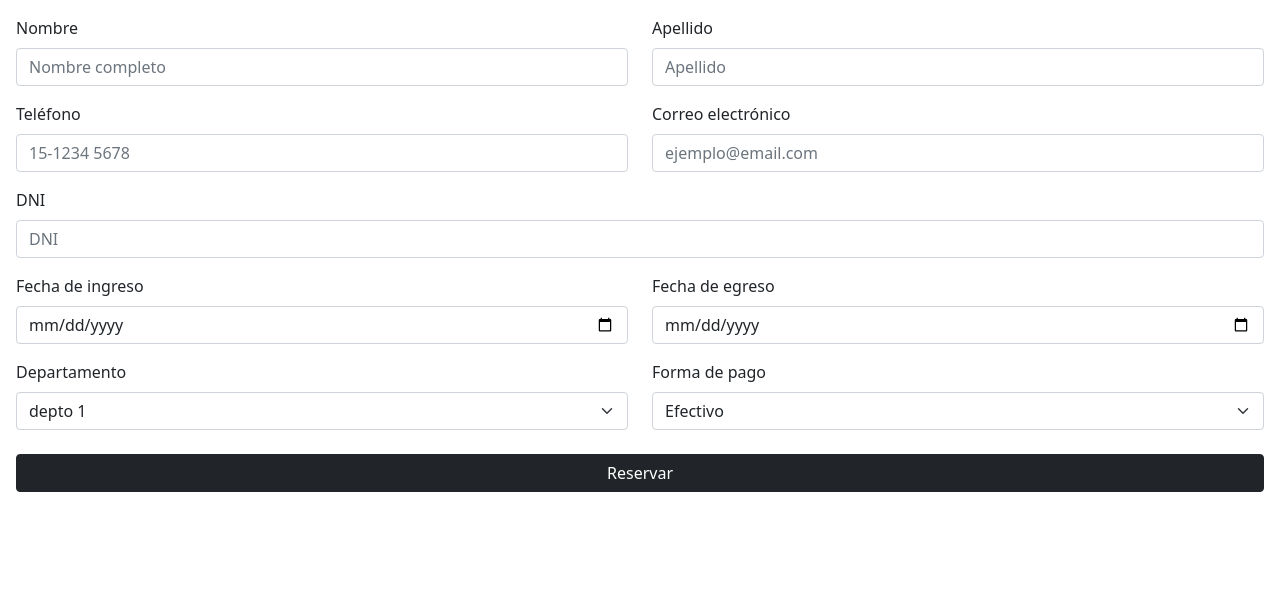
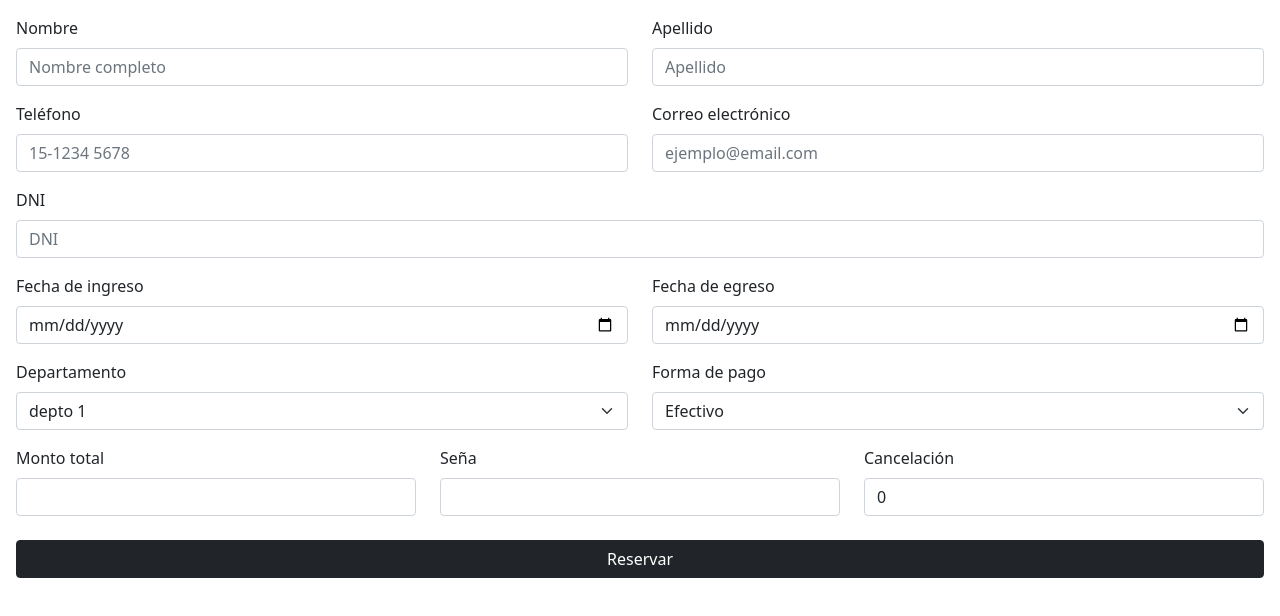
Before and after one commit to lfelisiak/alquiler-costa, a React (Create React App) app in the folder app/: page / in a window 1280 px wide. Shown: the top 616 px of the page. Built offline with nearby package versions, Linux system fonts and the light colour scheme.

Commit message:
guardando datos del formulario

```diff
--- a/app/src/FormularioAlquiler.js
+++ b/app/src/FormularioAlquiler.js
@@ -3,13 +3,56 @@ import Form from 'react-bootstrap/Form';
 import {Row, Button, Col} from 'react-bootstrap';
 const FormularioAlquiler = () => {
     const [ nombre, setNombre ] = useState('');
+    const [ apellido, setApellido ] = useState('');
+    const [telefono, setTelefono] = useState('');
+    const [email, setEmail] =useState('');
+    const [dni, setDni] = useState('');
+    const[ingreso, setIngreso] = useState('');
+    const [egreso, setEgreso] = useState('');
+    const [departamento, setDepartamento] = useState('');
+    const [formaDePago, setFormaDePago] = useState('');
+    const [total, setTotal] = useState('');
+    const [senia, SetSenia] = useState('');
+
     const handleNombre = (nombre) => {
         setNombre(nombre);
+    }
+    const handleApellido = (apellido) => {
+        setApellido(apellido);
+    }
+    const handleTelefono =(telefono) =>{
+        setTelefono(telefono);
+    }
+    const handleEmail = (email) =>{
+        setEmail(email);
+    }
+    const handleDni = (dni) =>{
+        setDni(dni);
+    }
+    const handleIngreso = (ingreso) =>{
+        setIngreso(ingreso);
+    }
+    const handleEgreso = (egreso) =>{
+        setEgreso(egreso);
+    }
+    const handleDepartamento = (departamento) =>{
+        setDepartamento(departamento);
+    }
+    const handleFormaDePago = (formaDePago) =>{
+        setFormaDePago(formaDePago);
+    }
+    const handleTotal = (total) =>{
+        setTotal(total);
+    }
+    const handleSenia = (senia) => {
+        SetSenia(senia);
     }
     return(
         <>
             <Form className="m-3" onSubmit={ (e) => {
                 e.preventDefault();
+                console.log(`nombre: ${nombre}, apellido:${apellido}, telefono: ${telefono}, email: ${email}, dni: ${dni}, fecha de ingreso ${ingreso}, fecha de egreso: ${egreso},
+                 departamento: ${departamento}, forma de pago: ${formaDePago}, Total a pagar: ${total}, seña: ${senia}, cancelacion: ${total - senia}`);
             }}>
                 <Row className="mb-3">
                     <Form.Group as={Col}>
@@ -19,43 +62,43 @@ const FormularioAlquiler = () => {
 
                     <Form.Group as={Col}>
                     <Form.Label>Apellido</Form.Label>
-                    <Form.Control type="text" placeholder="Apellido" />
+                    <Form.Control type="text" placeholder="Apellido" onChange={ (e) => handleApellido(e.target.value) } value={apellido}/>
                     </Form.Group>
                 </Row>
 
                 <Row className="mb-3">
                     <Form.Group as={Col}>
                     <Form.Label>Teléfono</Form.Label>
-                    <Form.Control type="tel" placeholder="15-1234 5678" />
+                    <Form.Control type="tel" placeholder="15-1234 5678" onChange={(e) => handleTelefono(e.target.value) } value={telefono}/>
                     </Form.Group>
 
                     <Form.Group as={Col}>
                     <Form.Label>Correo electrónico</Form.Label>
-                    <Form.Control type="email" placeholder="ejemplo@email.com" />
+                    <Form.Control type="email" placeholder="ejemplo@email.com" onChange={(e) => handleEmail(e.target.value)} value={email}/>
                     </Form.Group>
                 </Row>
 
                 <Form.Group className="mb-3">
                     <Form.Label>DNI</Form.Label>
-                    <Form.Control type="number" placeholder="DNI" />
+                    <Form.Control type="number" placeholder="DNI" onChange={(e) => handleDni(e.target.value)} value={dni}/>
                 </Form.Group>
 
                 <Row className="mb-3">
                     <Form.Group as={Col}>
                     <Form.Label>Fecha de ingreso</Form.Label>
-                    <Form.Control type="date" placeholder="dd/mm/aaaa"/>
+                    <Form.Control type="date" placeholder="dd/mm/aaaa" onChange={(e) => handleIngreso(e.target.value)} value={ingreso}/>
                     </Form.Group>
 
                     <Form.Group as={Col}>
                     <Form.Label>Fecha de egreso</Form.Label>
-                    <Form.Control type="date" placeholder="dd/mm/aaaa"/>
+                    <Form.Control type="date" placeholder="dd/mm/aaaa" onChange={(e) => handleEgreso(e.target.value)} value={egreso}/>
                     </Form.Group>
                 </Row>
 
                 <Row className="mb-3">
                     <Form.Group as={Col}>
                         <Form.Label>Departamento</Form.Label>
-                        <Form.Select defaultValue="Choose...">
+                        <Form.Select defaultValue="Choose..." onChange={(e) => handleDepartamento(e.target.value)} value={departamento}>
                             <option>depto 1</option>
                             <option>depto 2</option>
                             <option>depto 3</option>
@@ -64,10 +107,27 @@ const FormularioAlquiler = () => {
 
                         <Form.Group as={Col}>
                         <Form.Label>Forma de pago</Form.Label>
-                        <Form.Select defaultValue="Choose...">
+                        <Form.Select defaultValue="Choose..." onChange={(e) => handleFormaDePago(e.target.value)} value={formaDePago}>
                             <option>Efectivo</option>
                             <option>Transferencia</option>
                         </Form.Select>
+                    </Form.Group>
+                </Row>
+
+                <Row className="mb-3">
+                    <Form.Group as={Col}>
+                    <Form.Label>Monto total</Form.Label>
+                    <Form.Control type="numbre" onChange={(e) => handleTotal(e.target.value)} value={total}/>
+                    </Form.Group>
+
+                    <Form.Group as={Col}>
+                    <Form.Label>Seña</Form.Label>
+                    <Form.Control type="numbre" onChange={(e) => handleSenia(e.target.value)} value={senia}/>
+                    </Form.Group>
+
+                    <Form.Group as={Col}>
+                    <Form.Label>Cancelación</Form.Label>
+                    <Form.Control type="numbre" value={total - senia}/>
                     </Form.Group>
                 </Row>
 
```
